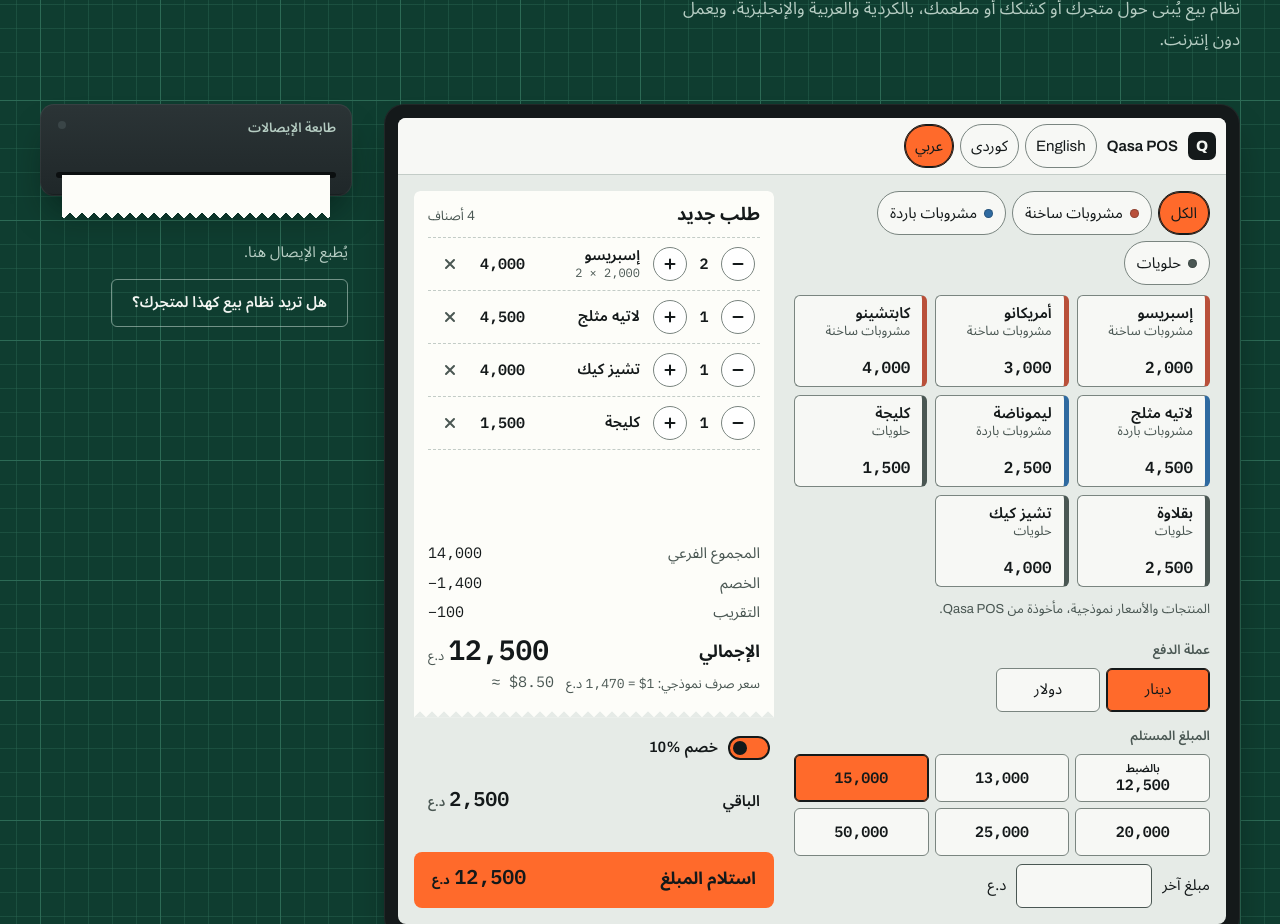
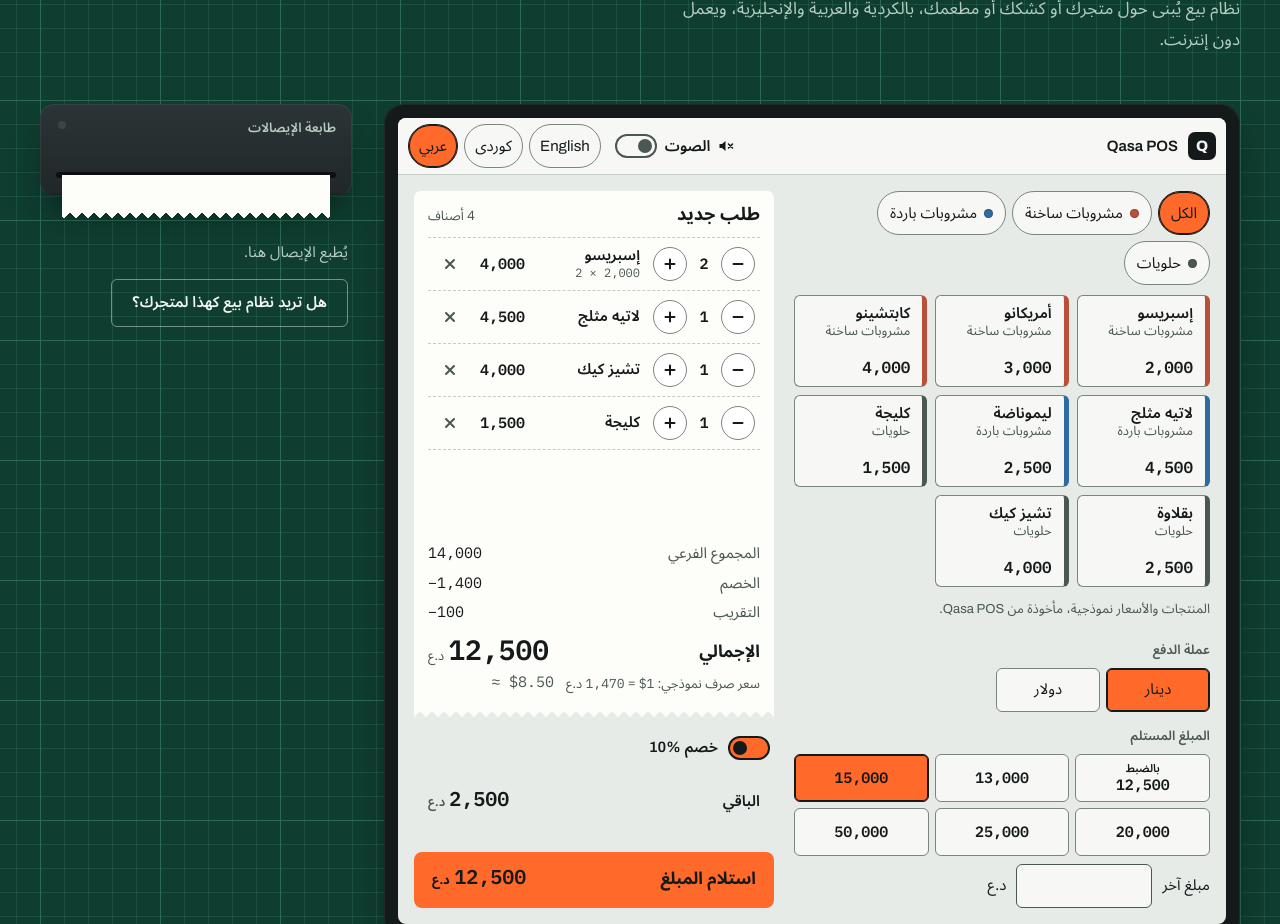
Before and after one commit to mshmsh03/MyWeb, a Next.js app: page /MyWeb/ar/ in a window 1280 px wide. Shown: the part 2300-3224 px from the top of the page. Built offline with nearby package versions, Linux system fonts and the light colour scheme.

Commit message:
Give the till a sound switch: key clicks, a Charge tone and the printer, off until turned on

```diff
--- a/app/[lang]/_content/till.ar.js
+++ b/app/[lang]/_content/till.ar.js
@@ -6,6 +6,7 @@ export default {
   dir: 'rtl',
 
   language: 'لغة نظام البيع',
+  sound: 'الصوت',
   categories: 'الفئات',
   all: 'الكل',
   category: { hot: 'مشروبات ساخنة', cold: 'مشروبات باردة', sweets: 'حلويات' },
--- a/app/[lang]/_content/till.en.js
+++ b/app/[lang]/_content/till.en.js
@@ -12,6 +12,8 @@ export default {
   dir: 'ltr',
 
   language: 'Language of the till',
+  // The till's sound switch: key clicks, the Charge tone and the printer.
+  sound: 'Sound',
   categories: 'Categories',
   all: 'All',
   category: { hot: 'Hot drinks', cold: 'Cold drinks', sweets: 'Sweets' },
--- a/app/[lang]/_content/till.ku.js
+++ b/app/[lang]/_content/till.ku.js
@@ -7,6 +7,7 @@ export default {
   dir: 'rtl',
 
   language: 'زمانی قاسەکە',
+  sound: 'دەنگ',
   categories: 'پۆلەکان',
   all: 'هەموو',
   category: { hot: 'خواردنەوەی گەرم', cold: 'خواردنەوەی سارد', sweets: 'شیرینی' },
--- a/components/exhibits/till/TillLive.jsx
+++ b/components/exhibits/till/TillLive.jsx
@@ -1,8 +1,13 @@
 'use client';
 
-import { useCallback, useEffect, useReducer, useRef } from 'react';
+import { useCallback, useEffect, useReducer, useRef, useState } from 'react';
+import { createSound } from '@/lib/till/sound.mjs';
 import TillView from './TillView';
 import { describe, openingSale, reduce } from './sale';
+
+// The presses that click when sound is on: a product, a quantity (the cross
+// that takes a line off too), a tender.
+const KEYS = new Set(['add', 'more', 'less', 'remove', 'tender']);
 
 // The working till. It starts from the same sale the server drew, so taking
 // over from the static version changes nothing on screen.
@@ -12,8 +17,24 @@ export default function TillLive({ lang, requestHref, headingLevel }) {
   // Where focus should land when the control holding it goes away: a line
   // removed from the order, or the Charge button disabled by a new sale.
   const refocus = useRef(null);
+  // Sound starts off on every visit. The player exists only while it is on.
+  const [soundOn, setSoundOn] = useState(false);
+  const sound = useRef(null);
+
+  const toggleSound = useCallback(() => {
+    if (sound.current) {
+      sound.current.close();
+      sound.current = null;
+      setSoundOn(false);
+    } else {
+      sound.current = createSound();
+      setSoundOn(Boolean(sound.current));
+    }
+  }, []);
+  useEffect(() => () => sound.current?.close(), []);
 
   const act = useCallback((action) => {
+    if (KEYS.has(action.type)) sound.current?.play('key');
     const focused = document.activeElement;
     const line = focused?.closest?.('[data-line]');
     if (line && line.dataset.line === action.id && (action.type === 'remove' || action.type === 'less')) {
@@ -55,6 +76,13 @@ export default function TillLive({ lang, requestHref, headingLevel }) {
     if (printer.getBoundingClientRect().top > window.innerHeight - 160) printer.scrollIntoView({ block: 'nearest' });
   }, [printed]);
 
+  // A sale charged: its tone, and the printer feeding the receipt out.
+  useEffect(() => {
+    if (!printed) return;
+    sound.current?.play('charge');
+    sound.current?.play('print');
+  }, [printed]);
+
   return (
     <TillView
       sale={sale}
@@ -63,6 +91,8 @@ export default function TillLive({ lang, requestHref, headingLevel }) {
       headingLevel={headingLevel}
       act={act}
       rootRef={root}
+      sound={soundOn}
+      onSound={toggleSound}
     />
   );
 }
--- a/components/exhibits/till/TillView.jsx
+++ b/components/exhibits/till/TillView.jsx
@@ -41,6 +41,22 @@ function Icon({ d }) {
     </svg>
   );
 }
+// A speaker, with sound waves while the sound is on and a cross while off.
+function Speaker({ on }) {
+  return (
+    <svg viewBox="0 0 16 16" className="size-4 flex-none" aria-hidden="true">
+      <path d="M1.5 6h2.5l3.5-3v10l-3.5-3h-2.5z" fill="currentColor" />
+      <path
+        d={on ? 'M10.5 5.5a3.5 3.5 0 0 1 0 5M12.5 3.5a6.5 6.5 0 0 1 0 9' : 'm10.5 6 4 4m0-4-4 4'}
+        fill="none"
+        stroke="currentColor"
+        strokeWidth="1.6"
+        strokeLinecap="round"
+      />
+    </svg>
+  );
+}
+
 const MINUS = 'M3.5 8h9';
 const PLUS = 'M3.5 8h9M8 3.5v9';
 const CROSS = 'm4 4 8 8m0-8-8 8';
@@ -199,7 +215,10 @@ function announce(sale, view, t) {
 
 // `headingLevel` sets the level of the till's headings, the order's and the
 // receipt's: 3 under a section's h2, 2 where the till follows a page's h1.
-export default function TillView({ sale, view, requestHref, headingLevel = 3, act, rootRef }) {
+//
+// `sound` and `onSound` are the till's sound switch, off and disabled in the
+// static drawing like every other control.
+export default function TillView({ sale, view, requestHref, headingLevel = 3, act, rootRef, sound = false, onSound }) {
   const t = WORDS[sale.lang];
   const Heading = headingLevel === 2 ? 'h2' : 'h3';
   const open = view.open;
@@ -228,6 +247,20 @@ export default function TillView({ sale, view, requestHref, headingLevel = 3, ac
                 Q
               </span>
               <span className="ltr-fixed font-semibold">Qasa POS</span>
+              <button
+                type="button"
+                role="switch"
+                aria-checked={Boolean(sound)}
+                className="till-sound"
+                disabled={!onSound}
+                onClick={onSound}
+              >
+                <Speaker on={sound} />
+                <span>{t.sound}</span>
+                <span className="till-track" aria-hidden="true">
+                  <span className="till-knob" />
+                </span>
+              </button>
               <Choice
                 legend={t.language}
                 hideLegend
--- a/components/exhibits/till/till.css
+++ b/components/exhibits/till/till.css
@@ -129,6 +129,29 @@
 }
 .till-langs {
   margin-inline-start: auto;
+}
+
+/* The till's sound switch, at the inline end of the bar's first row, ahead
+   of the languages: on a phone the languages wrap to a row of their own
+   under it. Drawn like the discount switch, with a speaker that shows the
+   state too. It stays live once a sale is paid, so the receipt can still be
+   heard printing. */
+.till-sound {
+  display: inline-flex;
+  align-items: center;
+  gap: 8px;
+  min-height: 44px;
+  margin-inline-start: auto;
+  padding: 0 4px;
+  border: 0;
+  background: none;
+  color: var(--color-graphite);
+  font: inherit;
+  font-weight: 600;
+  cursor: pointer;
+}
+.till-sound:disabled {
+  cursor: default;
 }
 
 /* ---------- Keys: radio buttons drawn as keys ---------- */
@@ -641,11 +664,11 @@ html[dir='rtl'] .till-langs :is([lang='ar'], [lang='ckb']) {
   background: var(--color-graphite-soft);
 }
 /* On: the knob crosses to the far side, and the track fills. */
-.till-switch[aria-checked='true'] .till-track {
+:is(.till-switch, .till-sound)[aria-checked='true'] .till-track {
   border-color: var(--color-graphite);
   background: var(--color-signal);
 }
-.till-switch[aria-checked='true'] .till-knob {
+:is(.till-switch, .till-sound)[aria-checked='true'] .till-knob {
   background: var(--color-graphite);
   translate: calc(18px * var(--dir)) 0;
 }
```
Also changed, not shown: lib/till/sound.mjs (added), 1 other file (tests, documents, lock files or other folders).
